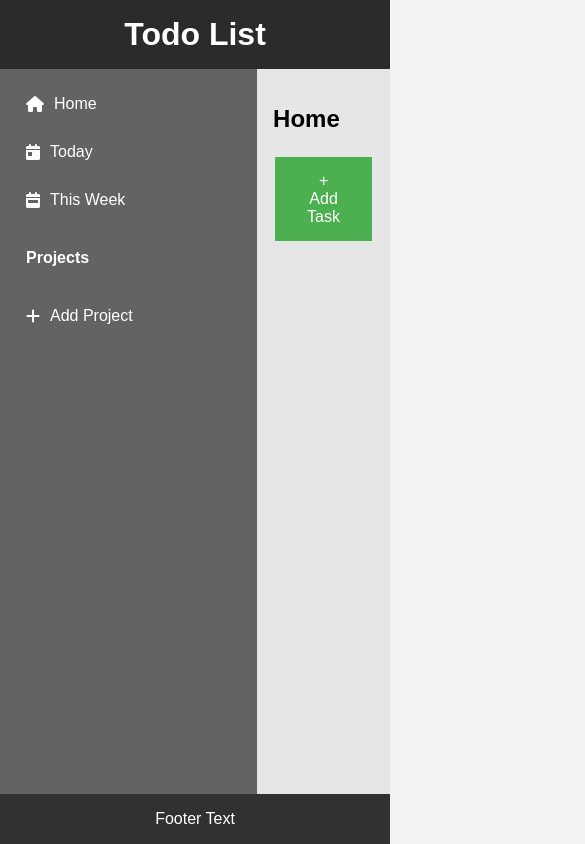
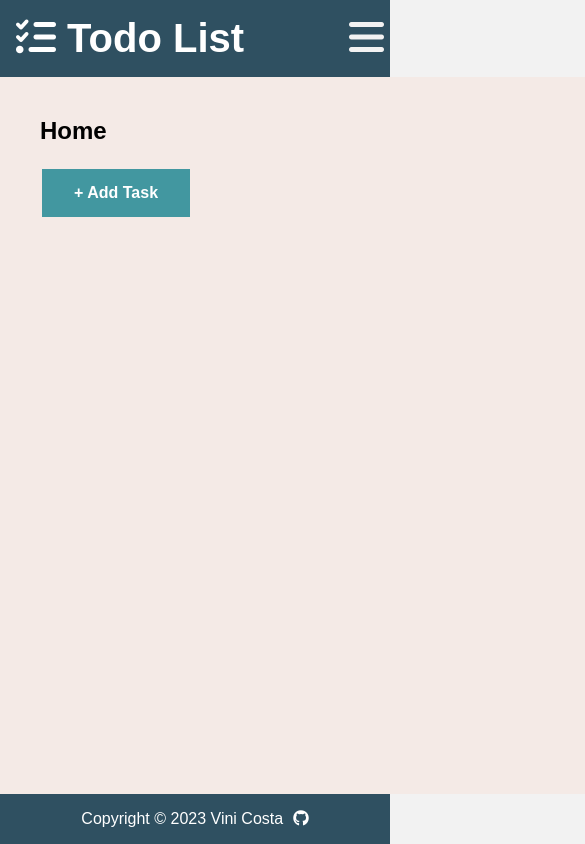
Before and after one commit to vinnicf/todo, a plain HTML site: page index.html in a window 390 px wide. Shown: the top 844 px of the page, 585 px wide, since content can reach past the window. Drawn offline with Linux system fonts and the light colour scheme.

Commit message:
Change the color palette. Add icon to title.

```diff
--- a/index.html
+++ b/index.html
@@ -13,7 +13,13 @@
 <body>
   <div class="container">
     <div class="header">
-      <h1>Todo List</h1>
+      <div class="logo">
+
+        <h1><i class="fa-solid fa-list-check"></i> Todo List</h1>
+      </div>
+      <span class="button-open-nav" id="button-open-nav">
+        <i class="fas fa-bars"></i>
+      </span>
     </div>
 
     <div class="content">
@@ -64,8 +70,6 @@
 
         </ul>
 
-
-
         <div class="add-task-section" style="display:none;">
           <input type="text" id="taskInput" placeholder="New task title">
           <div class="add-task-container">
@@ -93,7 +97,9 @@
 
 
     <div class="footer">
-      <p>Footer Text</p>
+      <p>Copyright © 2023 Vini Costa</p>
+      <a href="https://github.com/vinnicf" target="_blank">
+        <i class="fab fa-github"></i>
     </div>
   </div>
   <script src="main.js"></script>
--- a/style.css
+++ b/style.css
@@ -18,14 +18,39 @@ body {
   min-height: 100vh;
 }
 
-
+/* Header */
 .header {
-  background-color: #2b2b2b;
+  display: flex;
+  align-items: center;
+  justify-content: space-between;
+  background-color: #2F5061;
   color: white;
   text-align: center;
   padding: 1em;
 }
 
+.logo {
+  font-family: 'Yusei Magic', sans-serif;
+  font-size: 20px;
+}
+
+.button-open-nav {
+  display: none;
+  width: 25px;
+  color: #f2f2f2;
+  padding: 0;
+
+  font-size: 40px;
+}
+
+.button-open-nav i {
+  margin-right: 10px;
+
+}
+
+
+
+/* Main */
 
 .content {
   flex: 1;
@@ -35,23 +60,32 @@ body {
 
 .main {
   flex: 1;
-  background-color: rgb(230, 230, 230);
-  padding: 1em;
+  background-color: #F4EAE6;
+  width: 900px;
+  padding: 20px 40px;
+  margin: 0 auto;
 }
 
 
 .footer {
-  background-color: #313131;
+  display: flex;
+  align-items: center;
+  justify-content: center;
+  gap: 10px;
+  background-color: #2F5061;
   color: white;
   text-align: center;
   padding: 1em;
 }
 
+.footer a {
+  color: white;
+}
 
 .sidebar {
-  background-color: #636363;
-  color: white;
-  width: 300px;
+  background-color: #f3d3c7;
+  color: black;
+  width: 250px;
   padding: 1em;
 }
 
@@ -149,8 +183,7 @@ body {
 }
 
 #add-task-button {
-  background-color: #4CAF50;
-  /* Green background */
+  background-color: #4297A0;
   border: none;
   color: white;
   padding: 15px 32px;
@@ -158,6 +191,7 @@ body {
   text-decoration: none;
   display: inline-block;
   font-size: 16px;
+  font-weight: 600;
   margin: 4px 2px;
   cursor: pointer;
 }
@@ -251,3 +285,29 @@ body {
   background-color: #f44336;
   /* Red background */
 }
+
+
+
+@media (max-width: 650px) {
+  .button-open-nav {
+    display: block;
+  }
+
+  .content {
+    flex-direction: column;
+  }
+
+  .sidebar {
+    width: 100%;
+    display: none;
+  }
+
+  .content {
+    width: 100%;
+  }
+
+  .right-task-panel {
+    justify-content: flex-end;
+    max-width: 33%;
+  }
+}
```
